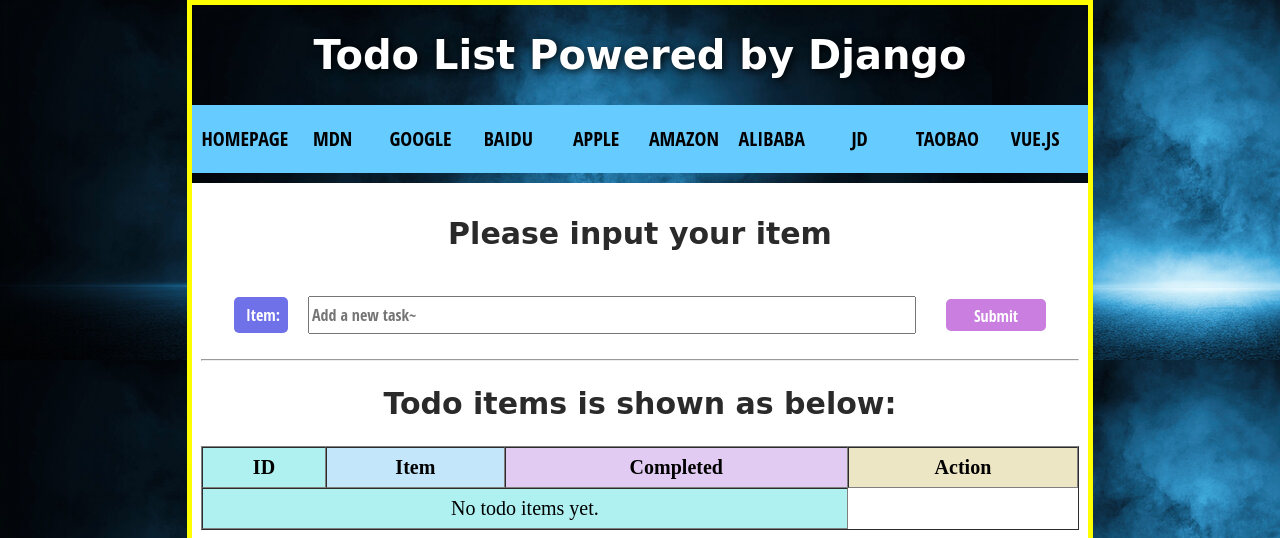
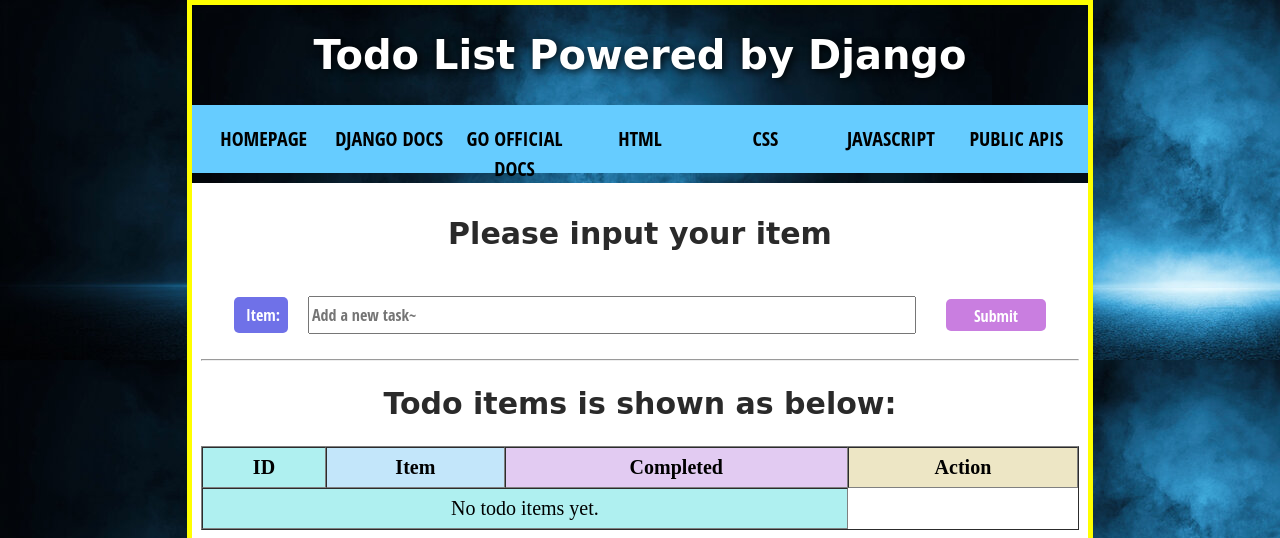
Before and after one commit to guanjiesun/django-python-todo-list, a Django app: page /todo/ in a window 1280 px wide. Shown: the top 538 px of the page. Run offline with Django 4.2, Linux system fonts and the light colour scheme; data that the repository does not hold is empty.

Commit message:
update navigation bar items

```diff
--- a/todo/templates/todo/index.html
+++ b/todo/templates/todo/index.html
@@ -18,17 +18,15 @@
     <nav>
         <ul>
             <li><a href="{% url 'todo:index' %}">Homepage</a></li>
-            <li><a href="https://developer.mozilla.org/en-US/" target="_blank">MDN</a></li>
-            <li><a href="https://www.google.com" target="_blank">Google</a></li>
-            <li><a href="https://www.baidu.com" target="_blank">Baidu</a></li>
-            <li><a href="https://www.apple.com" target="_blank">Apple</a></li>
-            <li><a href="https://www.amazon.com" target="_blank">Amazon</a></li>
-            <li><a href="https://www.alibaba.com/" target="_blank">Alibaba</a></li>
-            <li><a href="https://www.jd.com/" target="_blank">JD</a></li>
-            <li><a href="https://www.taobao.com/" target="_blank">Taobao</a></li>
-            <li><a href="https://vuejs.org/" target="_blank">Vue.js</a></li>
+            <li><a href="https://docs.djangoproject.com/en/stable/" target="_blank">Django Docs</a></li>
+            <li><a href="https://go.dev/doc/" target="_blank">Go Official Docs</a></li>
+            <li><a href="https://developer.mozilla.org/en-US/docs/Web/HTML" target="_blank">HTML</a></li>
+            <li><a href="https://developer.mozilla.org/en-US/docs/Web/CSS" target="_blank">CSS</a></li>
+            <li><a href="https://developer.mozilla.org/en-US/docs/Web/JavaScript" target="_blank">JavaScript</a></li>
+            <li><a href="https://github.com/public-apis/public-apis" target="_blank">Public APIs</a></li>
         </ul>
     </nav>
+
 
     <main>
         <article>
```
